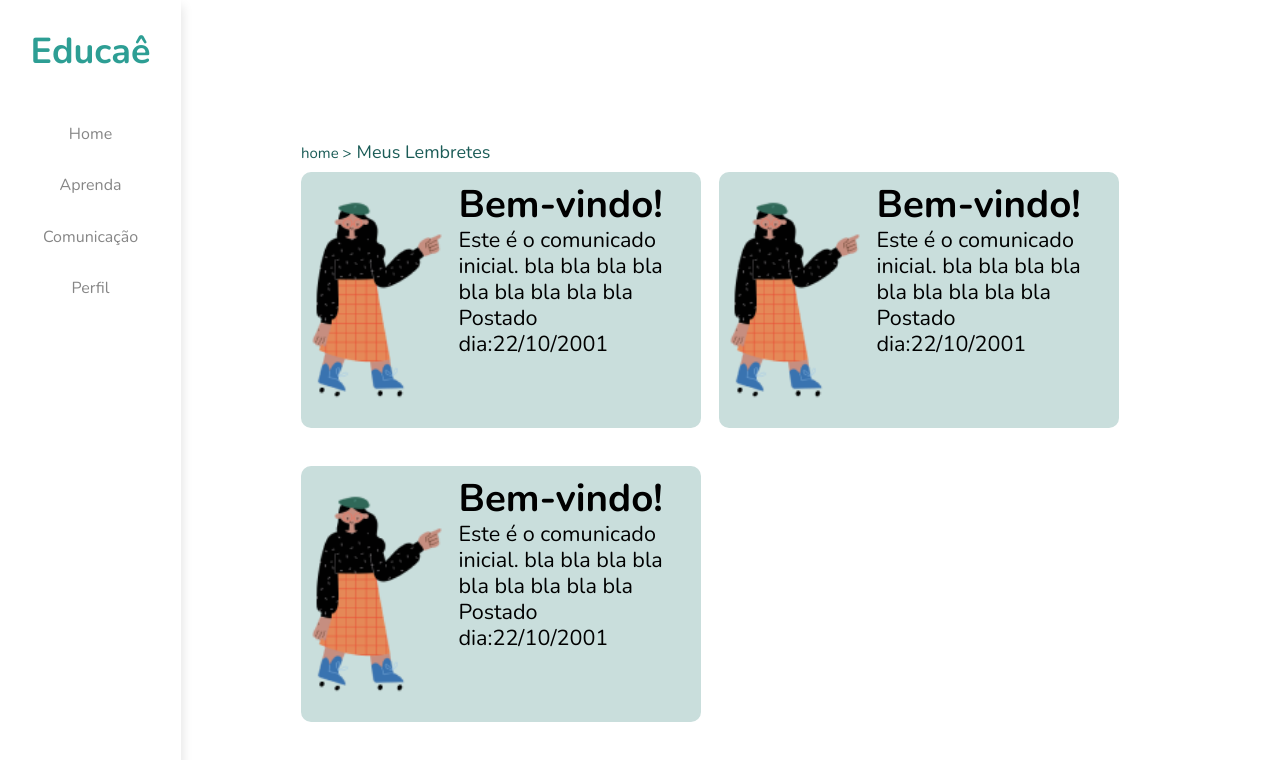
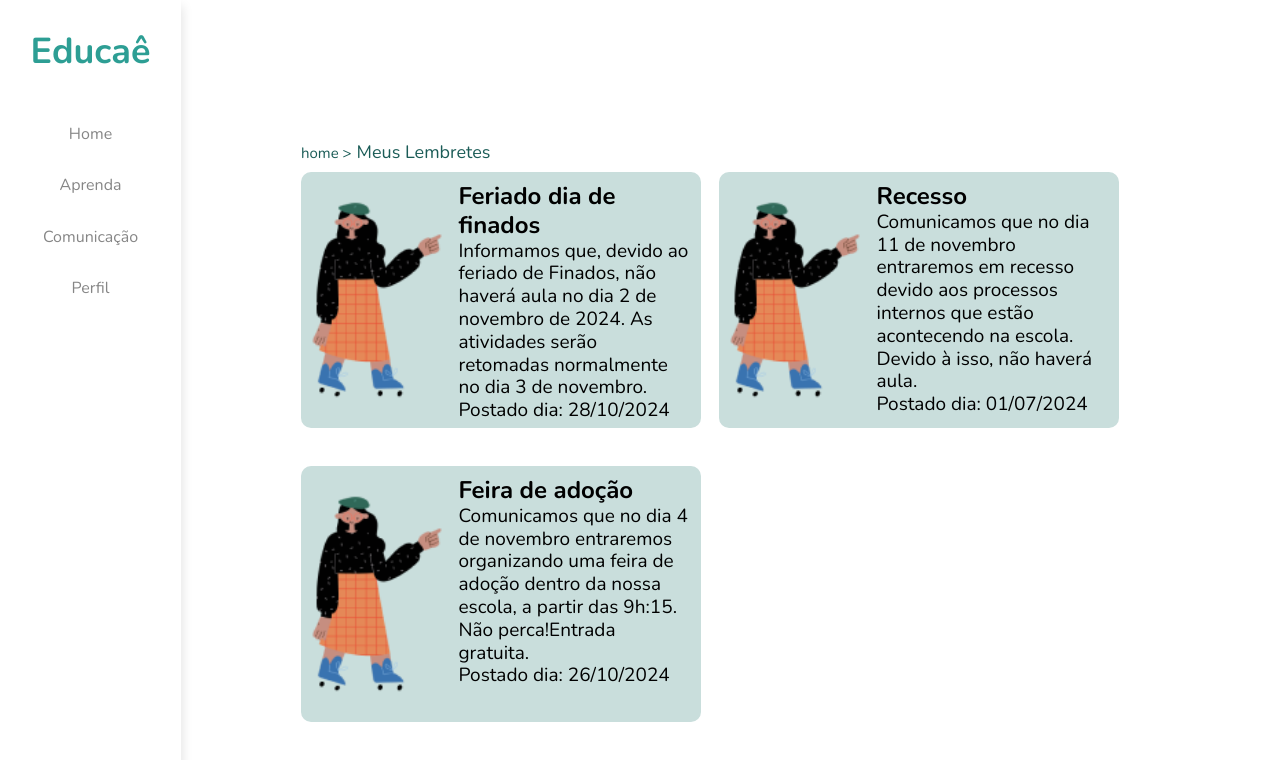
Before and after one commit to estartandodevs-course/educae-frontend, an Angular app: page /announcement in a window 1280 px wide. Shown: the top 760 px of the page. Built offline with nearby package versions, Linux system fonts and the light colour scheme.

Commit message:
refactor: fix and refactor font-size

```diff
--- a/src/app/Features/home/pages/announcement-page/announcement-page.component.scss
+++ b/src/app/Features/home/pages/announcement-page/announcement-page.component.scss
@@ -37,6 +37,17 @@
     box-shadow: inset;
     gap: 15px;
     background-color: $primary-lightest;
+
+
+    .announcement-text{
+      h2{
+        font-size: 18px;
+      }
+
+      p{
+        font-size: 16px;
+      }
+    }
   }
 }
 .content-select {
@@ -102,6 +113,16 @@
           box-shadow: inset;
           gap: 15px;
           background-color: $primary-lightest;
+
+          .announcement-text{
+            h2{
+              font-size: 24px;
+            }
+
+            p{
+              font-size: 19px;
+            }
+          }
         }
       }
     }
--- a/src/app/Features/home/pages/announcement-page/announcement-page.component.ts
+++ b/src/app/Features/home/pages/announcement-page/announcement-page.component.ts
@@ -8,19 +8,22 @@ import { Component } from '@angular/core';
 export class AnnouncementPageComponent {
   comunicados = [
     {
-      titulo: 'Bem-vindo!',
-      descricao: 'Este é o comunicado inicial. bla bla bla bla bla bla bla bla bla',
-      date: 'Postado dia:22/10/2001',
+      titulo: 'Feriado dia de finados',
+      descricao:
+        'Informamos que, devido ao feriado de Finados, não haverá aula no dia 2 de novembro de 2024. As atividades serão retomadas normalmente no dia 3 de novembro.  ',
+      date: 'Postado dia: 28/10/2024',
     },
     {
-      titulo: 'Bem-vindo!',
-      descricao: 'Este é o comunicado inicial. bla bla bla bla bla bla bla bla bla',
-      date: 'Postado dia:22/10/2001',
+      titulo: 'Recesso',
+      descricao:
+        'Comunicamos que no dia 11 de novembro entraremos em recesso devido aos processos internos que estão acontecendo na escola. Devido à isso, não haverá aula. ',
+      date: 'Postado dia: 01/07/2024',
     },
     {
-      titulo: 'Bem-vindo!',
-      descricao: 'Este é o comunicado inicial. bla bla bla bla bla bla bla bla bla',
-      date: 'Postado dia:22/10/2001',
+      titulo: 'Feira de adoção',
+      descricao:
+        'Comunicamos que no dia 4 de novembro entraremos organizando uma feira de adoção dentro da nossa escola, a partir das 9h:15. Não perca!Entrada gratuita. ',
+      date: 'Postado dia: 26/10/2024',
     },
   ];
 }
```
